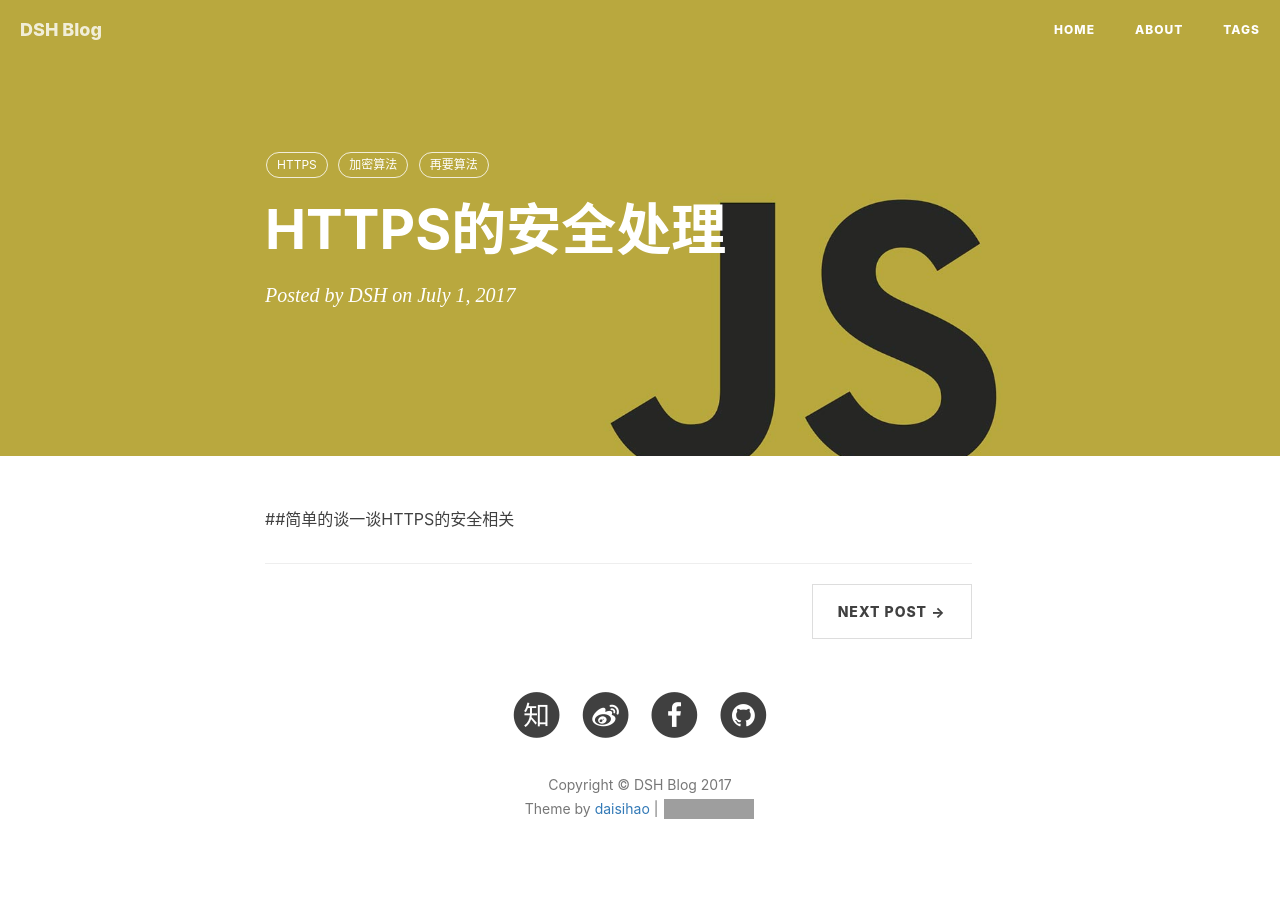
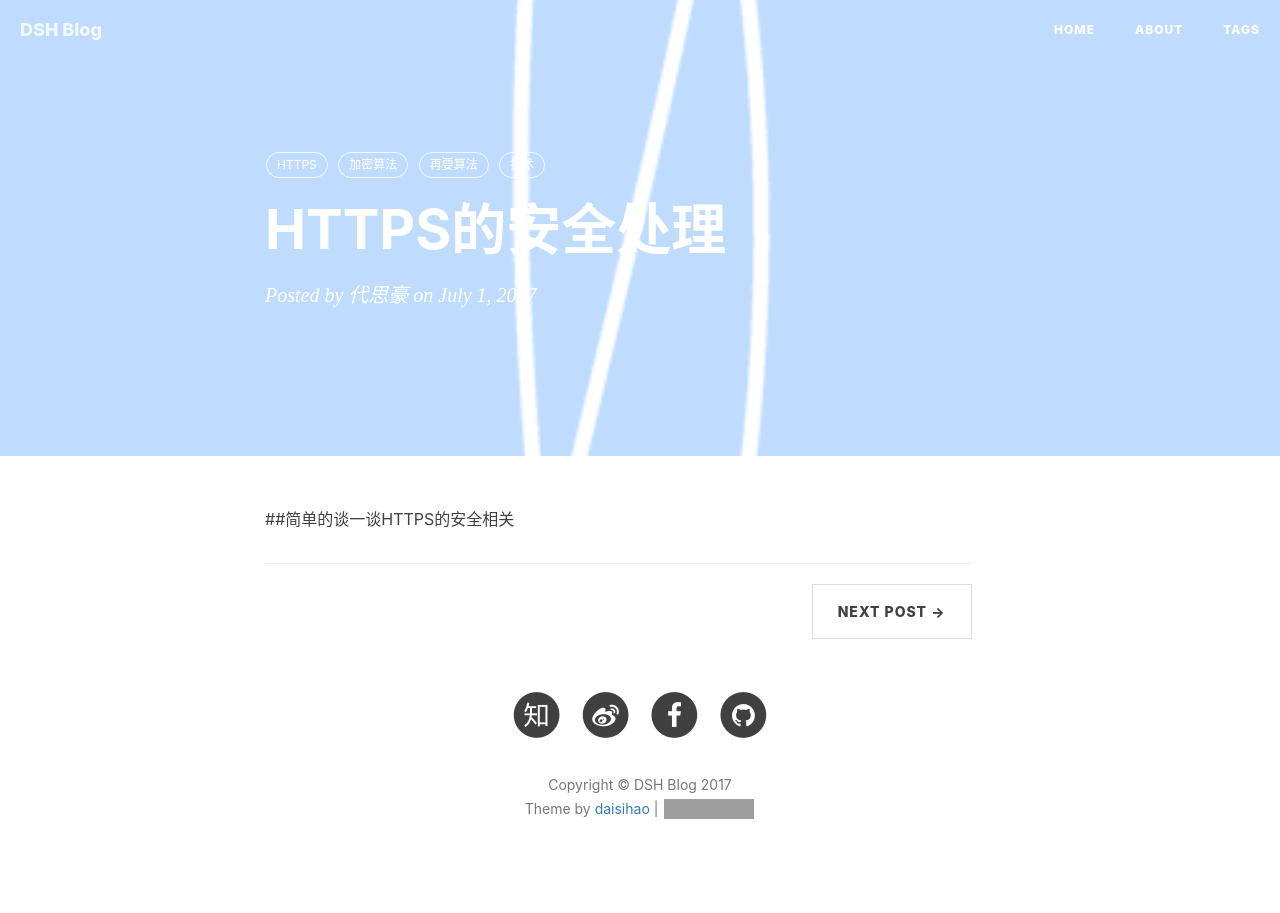
Before and after one commit to daisihao/daisihao.github.com, a Jekyll site: the page built from _posts/2017-06-31-encrypt.markdown, in a window 1280 px wide. Built offline with Jekyll 4.4.1, drawn with Linux system fonts in a browser that asks for light colours; nearby versions of some CDN libraries; comment, search, counter and statistics services are not loaded; grey boxes are pictures that could not be loaded.

Commit message:
daisihao

```diff
--- a/_posts/2017-06-31-encrypt.markdown
+++ b/_posts/2017-06-31-encrypt.markdown
@@ -3,12 +3,13 @@ layout:     post
 title:      "HTTPS的安全处理"
 subtitle:   "加密算法,摘要算法"
 date:       2017-06-31
-author:     "DSH"
-header-img: "img/post-bg-js-version.jpg"
+author:     "代思豪"
+header-img: "img/test1.gif"
 tags:
     - HTTPS
     - 加密算法
     - 再要算法
+    - 技术
 ---
 
 
--- a/_posts/2017-07-07-hello-2017.markdown
+++ b/_posts/2017-07-07-hello-2017.markdown
@@ -6,7 +6,7 @@ date:       2017-07-07
 author:     "代思豪"
 header-img: "img/post-bg-js-version.jpg"
 tags:
-    - HTTPS
+    - 生活
     - 技术
     - 心得
 ---
```
Also changed, not shown: img/test1.gif (added), 6 other files.
